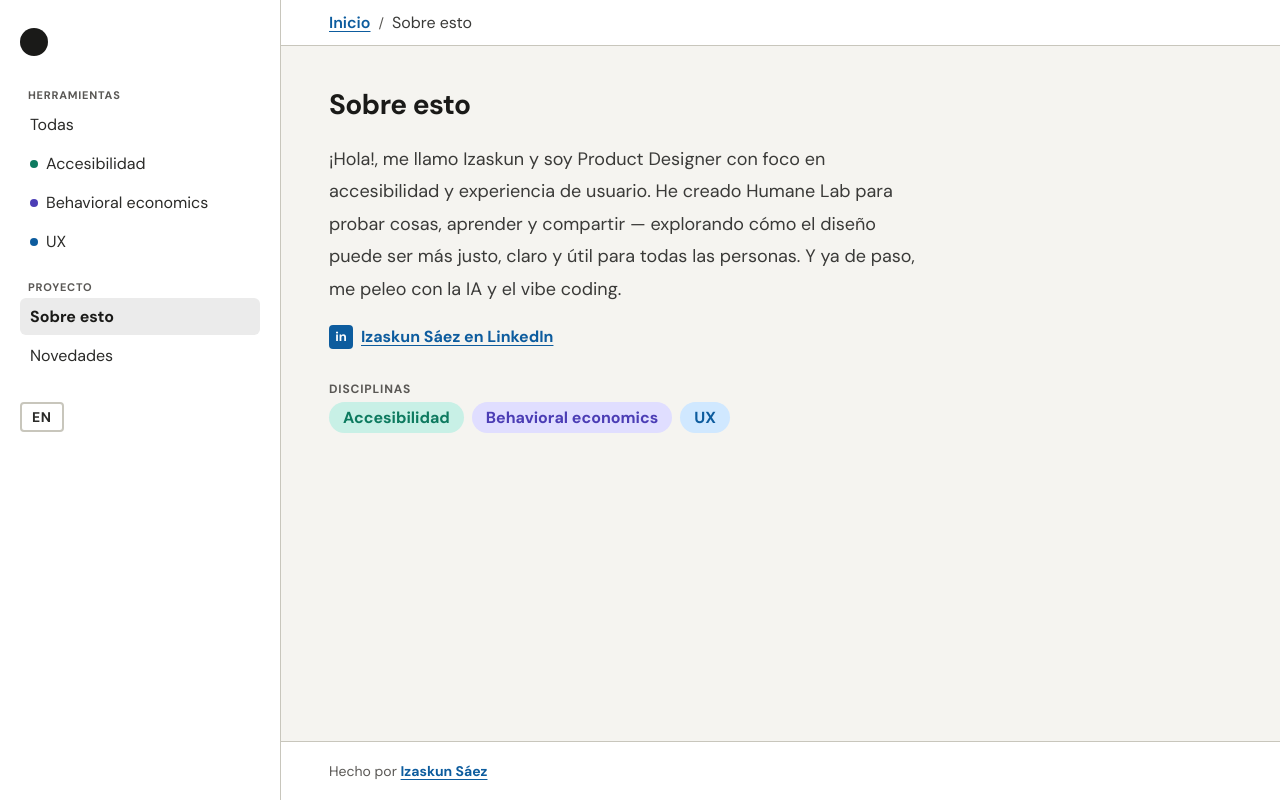
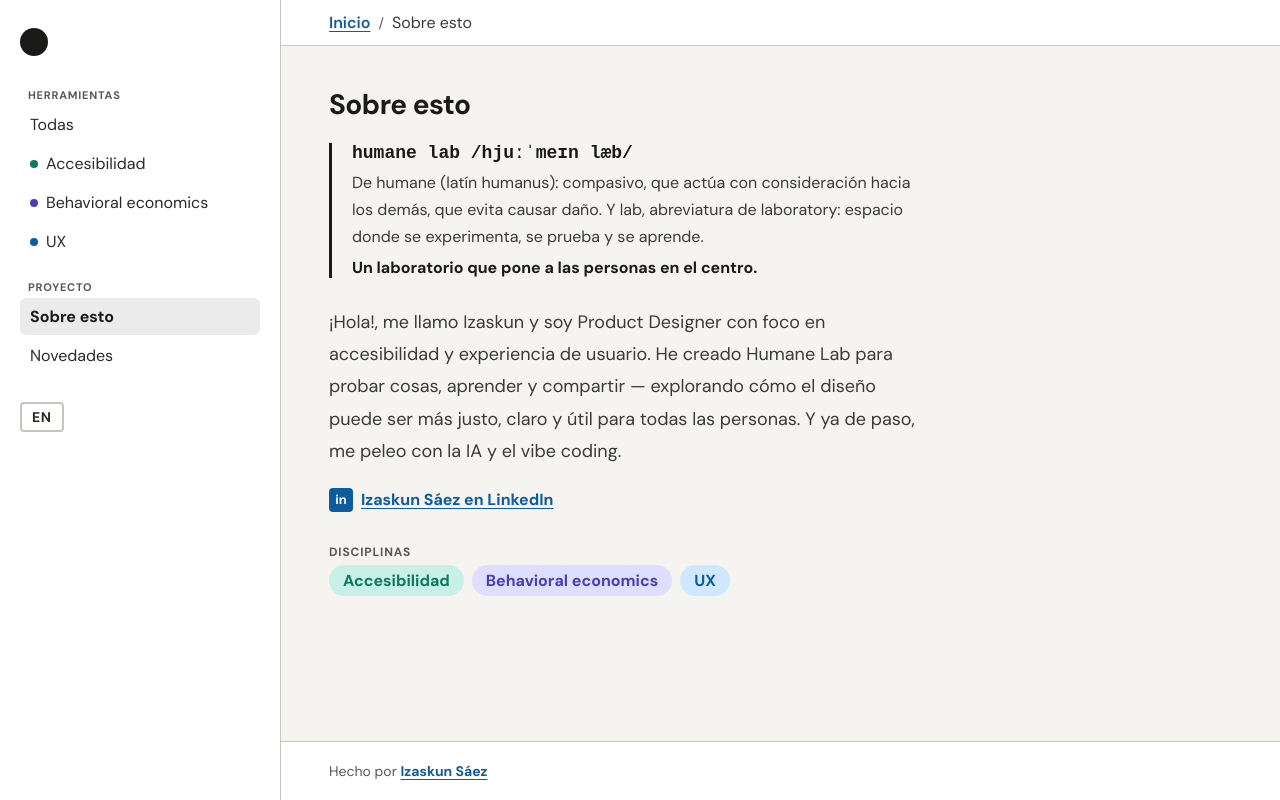
Before and after one commit to izaskunsv/humanelab, a Next.js app: page / in a window 1280 px wide. Both pictures are taken after a click on the button "Sobre esto". Built offline with nearby package versions, Linux system fonts and the light colour scheme.

Commit message:
feat: add definition to about

```diff
--- a/app/page.jsx
+++ b/app/page.jsx
@@ -17,6 +17,7 @@ const i18n = {
     },
     about: {
       title: "Sobre esto",
+      definition: "humane lab /hjuːˈmeɪn læb/\nDe humane (latín humanus): compasivo, que actúa con consideración hacia los demás, que evita causar daño. Y lab, abreviatura de laboratory: espacio donde se experimenta, se prueba y se aprende.\nUn laboratorio que pone a las personas en el centro.",
       body: "¡Hola!, me llamo Izaskun y soy Product Designer con foco en accesibilidad y experiencia de usuario. He creado Humane Lab para probar cosas, aprender y compartir — explorando cómo el diseño puede ser más justo, claro y útil para todas las personas. Y ya de paso, me peleo con la IA y el vibe coding.",
       built: "Disciplinas",
       linkedinLabel: "Izaskun Sáez en LinkedIn",
@@ -41,6 +42,7 @@ const i18n = {
     hero: {
       eyebrow: "Tools laboratory",
       title: "More humane design, one utility at a time.",
+      definition: "humane lab /hjuːˈmeɪn læb/\nFrom humane (Latin humanus): compassionate, acting with consideration for others, avoiding harm. And lab, short for laboratory: a space to experiment, test and learn.\nA lab that puts people at the centre.",
       desc: "A collection of small tools built at the intersection of accessibility, behavioural economics and UX. Free, open, and iterated in public.",
     },
     tools: {
@@ -290,6 +292,13 @@ export default function HumaneToolkitHome() {
             {activeSection === SECTIONS.about && (
               <article style={s.prose} aria-labelledby="about-heading">
                 <h1 id="about-heading" style={s.proseTitle}>{t.about.title}</h1>
+                <blockquote style={s.definition}>
+  {t.about.definition.split("\n").map((line, i) => (
+    <p key={i} style={i === 0 ? s.definitionTitle : i === 2 ? s.definitionTagline : s.definitionBody}>
+      {line}
+    </p>
+  ))}
+</blockquote>
                 <p style={s.proseBody}>{t.about.body}</p>
                 <a href={t.about.linkedinUrl} target="_blank" rel="noopener noreferrer" style={s.linkedinLink} aria-label={t.about.linkedinLabel}>
                   <span aria-hidden="true" style={s.linkedinIcon}>in</span>
@@ -483,4 +492,8 @@ const s = {
   footer: { padding: "20px 48px", borderTop: "1.5px solid #C8C6BC", background: "#FFFFFF" },
   footerText: { fontSize: 14, color: "#5A5855", margin: 0 },
   footerLink: { color: "#0D5C9E", fontWeight: 700, textDecoration: "underline", textUnderlineOffset: 3 },
+  definition: { borderLeft: "3px solid #1A1A18", paddingLeft: 20, margin: "0 0 28px", display: "flex", flexDirection: "column", gap: 6 },
+definitionTitle: { fontSize: 18, fontWeight: 700, color: "#1A1A18", margin: 0, fontFamily: "monospace" },
+definitionBody: { fontSize: 16, color: "#3A3A38", lineHeight: 1.7, margin: 0 },
+definitionTagline: { fontSize: 16, fontWeight: 700, color: "#1A1A18", margin: 0 },
 };
```
